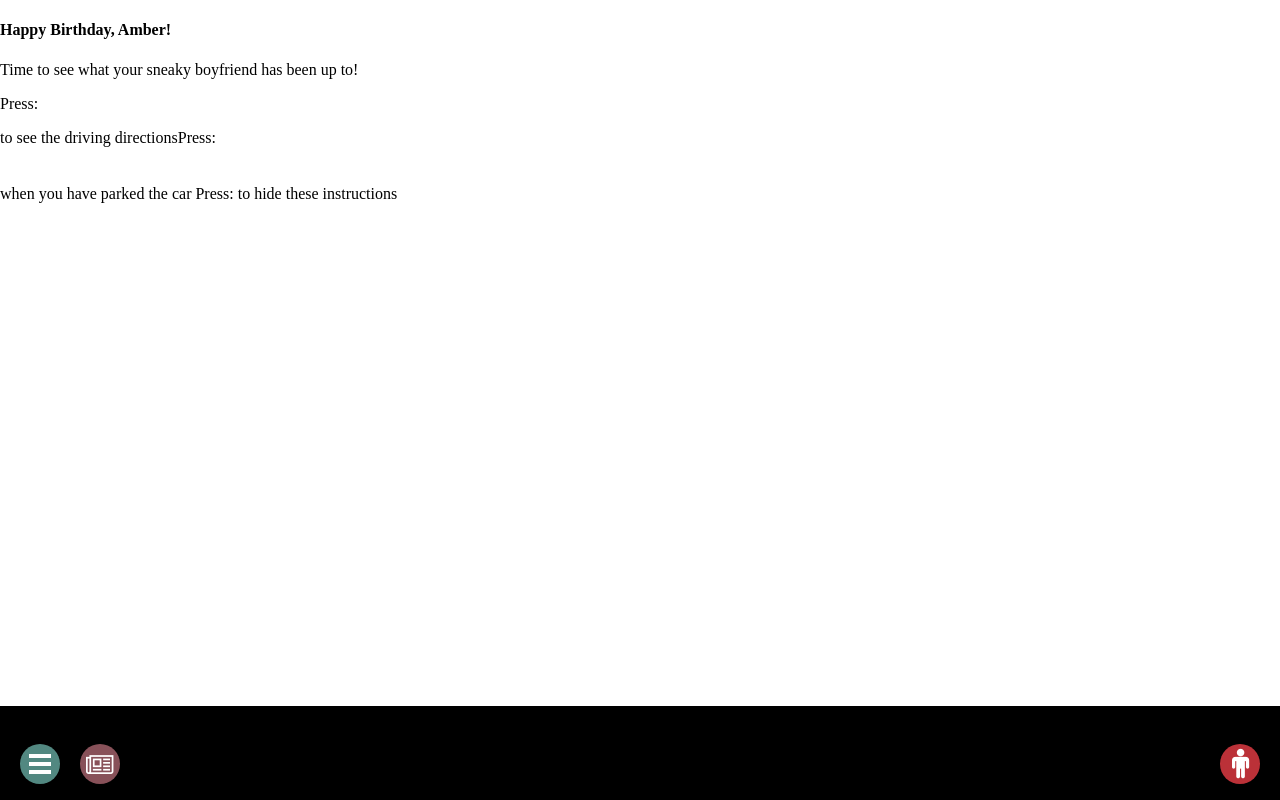
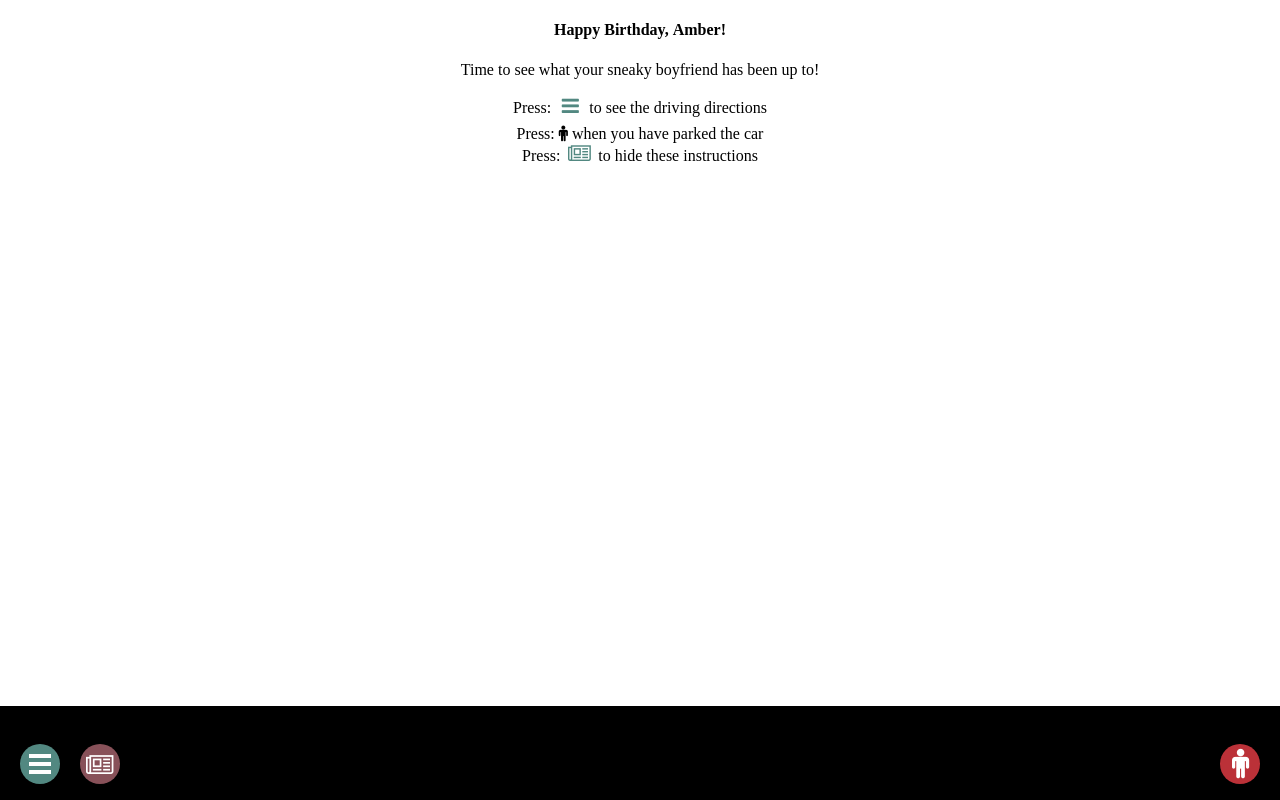
Before and after one commit to BananaHammockFromMars/MultiUserGeocaching, a plain HTML site: page Index.html in a window 1280 px wide. Drawn offline with nearby package versions, Linux system fonts and the light colour scheme; some packages are replaced by stand-ins of ours.

Commit message:
last one, overlays populated

```diff
--- a/Index.html
+++ b/Index.html
@@ -10,14 +10,14 @@
     <div id="map-container">
       <div id="map-canvas"></div>
       <div id="panel"></div>
-      <div id="personalPanel"></div>
+      <div id="personalPanel" class="awesome">
     </div>
 
     <div id="buttonContainer">
       <a id="showDirections" class="buttons directions"><div class="tripleMenu"></div></a>
       <a id="hideDirections" class="buttons directions hidden"><div class="icon">&#xf00d;</div></a>
 
-      <a id="showTextDetails" class="buttons details glow"><div class="icon">&#xf1ea;</div></a>
+      <a id="showTextDetails" class="buttons details"><div class="icon">&#xf1ea;</div></a>
       <a id="hideTextDetails" class="buttons details hidden"><div class="icon">&#xf1ea;</div></a>
 
       <a id="oops" class="buttons hidden oops"><div class="buttonText">oops!</div></a>
--- a/css/main.css
+++ b/css/main.css
@@ -20,12 +20,23 @@ body { height: 98%; margin: 0; padding: 0; background: black; position: relative
 	left: 0;
 	background:white;
 	z-index:800;
+	font-family:FontAwesome;
+	text-align: center;
+}
+#personalPanel .pp-icon{
+	color: #528881;
+	font-size: 20px;
+	height: 30px;
+	width: 30px;
+	line-height: 22px;
+	display:inline-block;
 }
 
-#personalPanel .buttons{
-	position: initial;
-	height: 40px;
-	width: 40px;
+#directionsFaux {
+	box-shadow: 0 12px 0 2px #528881, 0 20px 0 2px #528881, 0 28px 0 2px #528881;
+	width:30px;
+	height
+
 }
 
 .buttons{
@@ -99,25 +110,3 @@ body { height: 98%; margin: 0; padding: 0; background: black; position: relative
 	color: rgb(200, 200, 0);
 	box-shadow: 0 0 10px 0 rgb(255, 255, 0);
 }
-
-#parkedIt-faux{
-	background:#BB3138;
-}
-#parkedIt-faux .icon{
-	margin: 4px 12px;
-	font-size: 30px;
-}
-#foundIt-faux{
-	background:#885159;
-}
-#foundIt-faux .icon{
-	margin: 5px 4px;
-	font-size: 32px;
-}
-.details-faux{
-	background:#885159;
-}
-.details-faux .icon{
-	margin: 9px 6px;
-	font-size: 24px;
-}
--- a/scripts/collection.js
+++ b/scripts/collection.js
@@ -7,7 +7,7 @@ var destinations = [
     friend: "aleena",
   	password: "grab",
     personalPanelText: {
-      transition: '<h4>Happy Birthday, Amber!</h4><p>Time to see what your sneaky boyfriend has been up to!</p><p>Press: <a id="showDirections-faux" class="buttons directions"><div class="tripleMenu"></div></a> to see the driving directionsPress: <a id="parkedIt-faux" class="buttons finder"><div class="icon">&#xf183;</div></a> when you have parked the car Press: <a id="hideTextDetails-faux" class="buttons details-faux hidden"><div class="icon">&#xf1ea;</div></a> to hide these instructions</p>'
+      transition: '<h4>Happy Birthday, Amber!</h4><p>Time to see what your sneaky boyfriend has been up to!</p><p>Press: <span class="pp-icon">&#xf0c9;</span> to see the driving directions<br>Press: <span>&#xf183;</span> when you have parked the car <br>Press: <span class="pp-icon">&#xf1ea;</span> to hide these instructions</p>'
     }
   },
 
@@ -18,7 +18,7 @@ var destinations = [
     friend: "janine",
   	password: "follow",
     personalPanelText: {
-      transition: '<h4>Happy Birthday, Amber!</h4><p>Time to see what your sneaky boyfriend has been up to!</p><p>Press: <a id="showDirections-faux" class="buttons directions"><div class="tripleMenu"></div></a> to see the driving directionsPress: <a id="parkedIt-faux" class="buttons finder"><div class="icon">&#xf183;</div></a> when you have parked the car Press: <a id="hideTextDetails-faux" class="buttons details-faux hidden"><div class="icon">&#xf1ea;</div></a> to hide these instructions</p>'
+      transition: '<h4>What is that?</h4><p>Time to look for the key!</p><p>Did you like my extra little surpsrise there? I have been working a long time and a TON of hours to make you the best birthday I could think of. A little hiking, a little mystery, some important friends, and of course, LETTERS!</p><p>I know you love letters...</p><p>When you get this box, do NOT open it up yet. I will let you know when.</p><p>Hint: If you think to yourself "Oops!", press the button that says "Oops!" It may get you back on track.</p>'
     }
   },
 
@@ -29,7 +29,7 @@ var destinations = [
     friend: "leah",
   	password: "key",
     personalPanelText: {
-      transition: '<h4>Happy Birthday, Amber!</h4><p>Time to see what your sneaky boyfriend has been up to!</p><p>Press: <a id="showDirections-faux" class="buttons directions"><div class="tripleMenu"></div></a> to see the driving directionsPress: <a id="parkedIt-faux" class="buttons finder"><div class="icon">&#xf183;</div></a> when you have parked the car Press: <a id="hideTextDetails-faux" class="buttons details-faux hidden"><div class="icon">&#xf1ea;</div></a> to hide these instructions</p>'
+      transition: '<h4>That was a nice little Iowa family reunion!</h4><p>You still do not have the key, though...</p><p>While we are visiting places that you and I have gone (e.g. Hiking, Geocaching), you should head on over to that place where you and I have hung out the most. Maybe there is something there.</p>'
     }
   },
 
@@ -38,7 +38,7 @@ var destinations = [
     walk: {lat:39.0572805723788, lng:-94.60664295866621},
     password: "dog",
     personalPanelText: {
-      transition: '<h4>Happy Birthday, Amber!</h4><p>Time to see what your sneaky boyfriend has been up to!</p><p>Press: <a id="showDirections-faux" class="buttons directions"><div class="tripleMenu"></div></a> to see the driving directionsPress: <a id="parkedIt-faux" class="buttons finder"><div class="icon">&#xf183;</div></a> when you have parked the car Press: <a id="hideTextDetails-faux" class="buttons details-faux hidden"><div class="icon">&#xf1ea;</div></a> to hide these instructions</p>'
+      transition: '<h4>Time to change things up a bit!</h4><p>No more boxes, but lots more surprises!</p><p>Slow down for a while, though, and go grab some lunch. I think you are going to love it!</p><p>By the way, you need to get out that pair of Jokers and show people your card. That is your ID today to get the rest of the surprises.</p>'
     }
   },
 
@@ -47,7 +47,7 @@ var destinations = [
     walk: {lat: 39.208949912649985, lng: -94.65126798892021},
     password: "hug",
     personalPanelText: {
-      transition: '<h4>Happy Birthday, Amber!</h4><p>Time to see what your sneaky boyfriend has been up to!</p><p>Press: <a id="showDirections-faux" class="buttons directions"><div class="tripleMenu"></div></a> to see the driving directionsPress: <a id="parkedIt-faux" class="buttons finder"><div class="icon">&#xf183;</div></a> when you have parked the car Press: <a id="hideTextDetails-faux" class="buttons details-faux hidden"><div class="icon">&#xf1ea;</div></a> to hide these instructions</p>'
+      transition: '<h4>Was lunch good? Was it perfect?</h4><p>I have been aiming for perfect today, so I hope that you are getting perfect.</p><p>Now for something we have never done together, and honestly I have never done AT ALL myself.</p><p>Once again, follow the blue line, and just trust the map.</p><p>P.S. I have yet to tell you I love you today, but I do. I love you dearly.</p>'
     }
   },
 
@@ -56,7 +56,7 @@ var destinations = [
   	walk: {lat:39.0426078528567, lng:-94.59267862831115},
   	password: "string",
     personalPanelText: {
-      transition: '<h4>Happy Birthday, Amber!</h4><p>Time to see what your sneaky boyfriend has been up to!</p><p>Press: <a id="showDirections-faux" class="buttons directions"><div class="tripleMenu"></div></a> to see the driving directionsPress: <a id="parkedIt-faux" class="buttons finder"><div class="icon">&#xf183;</div></a> when you have parked the car Press: <a id="hideTextDetails-faux" class="buttons details-faux hidden"><div class="icon">&#xf1ea;</div></a> to hide these instructions</p>'
+      transition: '<h4>Shopping!</h4><p>Have you found the gift cards in the cigar box yet?</p><p>They are both for $75 each, so I hope you find some cool stuff today. Spend some time with your best pals today and just have fun with your purchases (for YOURSELF, that is the law).</p><p>Love you! I bet you look beautiful, and I cannot wait to see you.</p>'
     }
   },
 
@@ -65,7 +65,7 @@ var destinations = [
   	walk: {lat:39.03108459957071, lng:-94.59306566878661},
     password: "upupdowndownleftrightleftrightba",
     personalPanelText: {
-      transition: '<h4>Happy Birthday, Amber!</h4><p>Time to see what your sneaky boyfriend has been up to!</p><p>Press: <a id="showDirections-faux" class="buttons directions"><div class="tripleMenu"></div></a> to see the driving directionsPress: <a id="parkedIt-faux" class="buttons finder"><div class="icon">&#xf183;</div></a> when you have parked the car Press: <a id="hideTextDetails-faux" class="buttons details-faux hidden"><div class="icon">&#xf1ea;</div></a> to hide these instructions</p>'
+      transition: '<h4>This is IT!</h4><p>Final surprise.</p><p>No spoilers.</p>'
     }
   },
 
@@ -74,7 +74,7 @@ var destinations = [
     walk: {lat:39.12033729027072, lng: -94.59039379629519},
     password: "desk",
     personalPanelText: {
-      transition: '<h4>Happy Birthday, Amber!</h4><p>Time to see what your sneaky boyfriend has been up to!</p><p>Press: <a id="showDirections-faux" class="buttons directions"><div class="tripleMenu"></div></a> to see the driving directionsPress: <a id="parkedIt-faux" class="buttons finder"><div class="icon">&#xf183;</div></a> when you have parked the car Press: <a id="hideTextDetails-faux" class="buttons details-faux hidden"><div class="icon">&#xf1ea;</div></a> to hide these instructions</p>'
+      transition: ''
     }
   }
 ];
```
